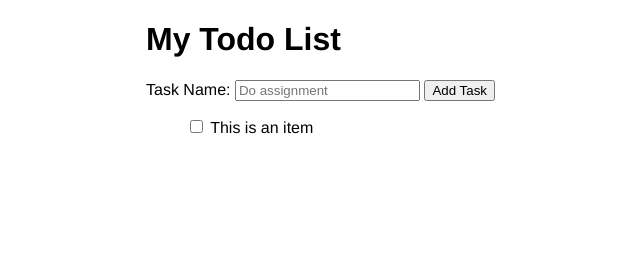
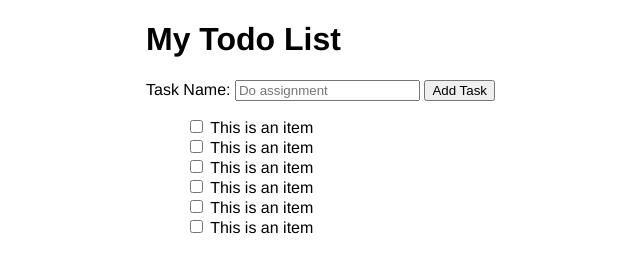
Before and after one commit to JinWook-Mok/isys3004_todo, a plain HTML site: page index.html in a window 1280 px wide. Shown: the whole page, without its empty margins (194-834 px from the left). Drawn offline with Linux system fonts and the light colour scheme.

Commit message:
added multiple items

```diff
--- a/index.html
+++ b/index.html
@@ -27,6 +27,36 @@
             This is an item
           </label>
         </li>
+        <li class="task">
+          <label>
+            <input type="checkbox">
+            This is an item
+          </label>
+        </li>
+        <li class="task">
+          <label>
+            <input type="checkbox">
+            This is an item
+          </label>
+        </li>
+        <li class="task">
+          <label>
+            <input type="checkbox">
+            This is an item
+          </label>
+        </li>
+        <li class="task">
+          <label>
+            <input type="checkbox">
+            This is an item
+          </label>
+        </li>
+        <li class="task">
+          <label>
+            <input type="checkbox">
+            This is an item
+          </label>
+        </li>
     </ul>
 
     <script src="js/script.js"></script>
```
